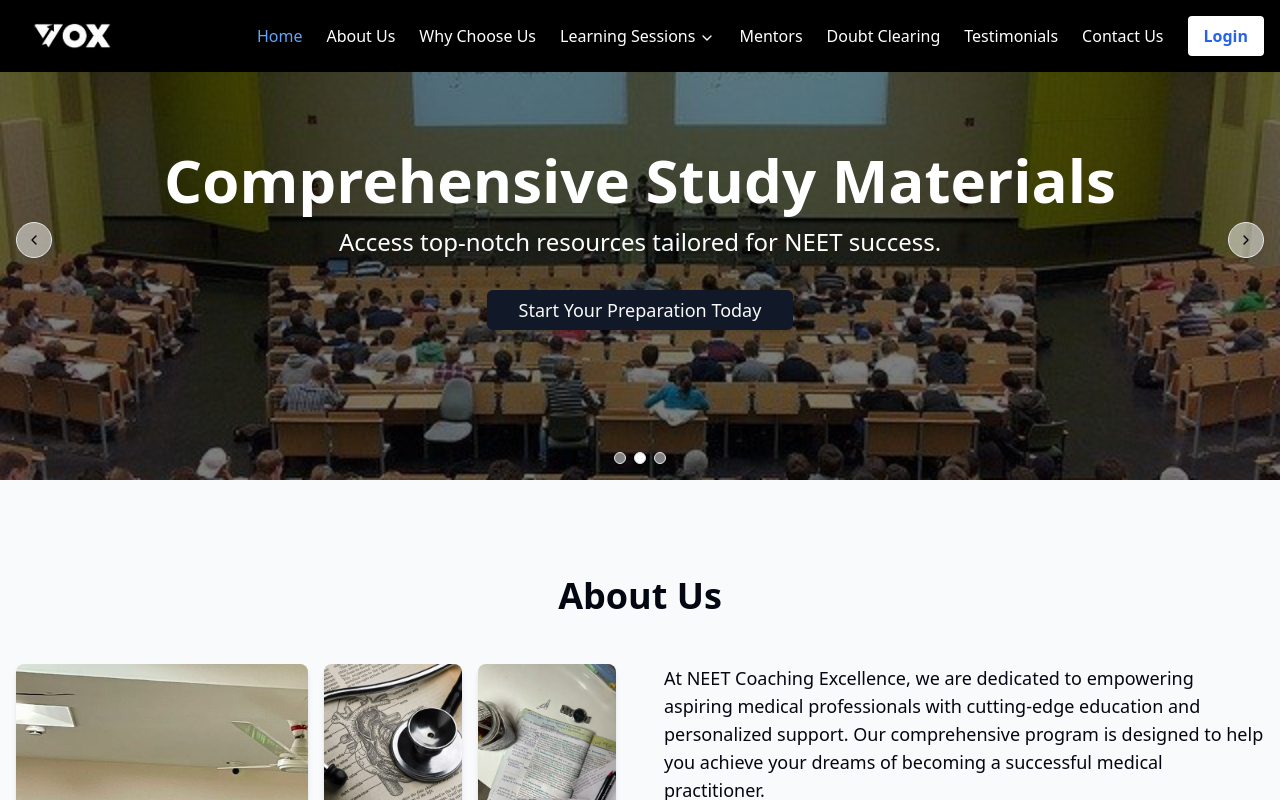
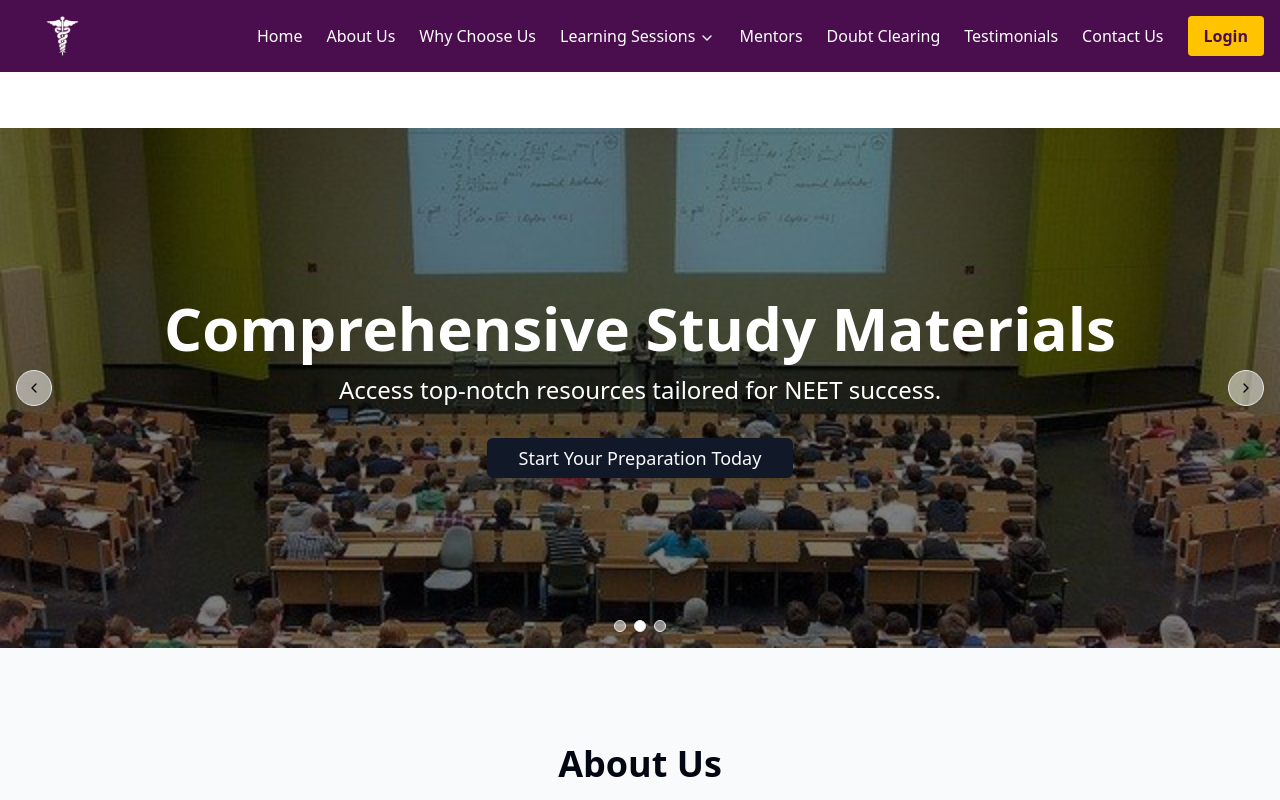
Before and after one commit to MohdAliJasim/NEETSuccessPath, a Next.js app in the folder frontend/: page / in a window 1280 px wide. Shown: the top 800 px of the page. Built offline with nearby package versions, Linux system fonts and the light colour scheme.

Commit message:
I have completed the navbar

```diff
--- a/frontend/src/components/Hero.jsx
+++ b/frontend/src/components/Hero.jsx
@@ -40,7 +40,7 @@ export default function Hero() {
   }, [])
 
   return (
-    <section className="relative h-[80vh] lg:h-[60vh] w-full overflow-hidden" id='hero'>
+    <section className="mt-32 relative h-[80vh] lg:h-[65vh] w-full overflow-hidden" id='hero'>
       {slides.map((slide, index) => (
         <div
           key={index}
--- a/frontend/src/components/Navbar.jsx
+++ b/frontend/src/components/Navbar.jsx
@@ -1,6 +1,6 @@
 'use client'
 
-import { useState, useEffect } from 'react'
+import { useState, useEffect, useRef } from 'react'
 import Link from 'next/link'
 import Image from 'next/image'
 import { ChevronDown, Menu, X } from "lucide-react"
@@ -8,6 +8,9 @@ import { ChevronDown, Menu, X } from "lucide-react"
 export default function Navbar() {
   const [isSidebarOpen, setIsSidebarOpen] = useState(false)
   const [expandedItems, setExpandedItems] = useState([])
+  const [openDropdown, setOpenDropdown] = useState(null)
+  const dropdownRef = useRef(null)
+  const timeoutRef = useRef(null)
 
   const toggleSidebar = () => {
     setIsSidebarOpen(!isSidebarOpen)
@@ -19,6 +22,22 @@ export default function Navbar() {
         ? prev.filter(item => item !== itemName)
         : [...prev, itemName]
     )
+  }
+
+  const handleDropdownOpen = (itemName) => {
+    if (timeoutRef.current) {
+      clearTimeout(timeoutRef.current)
+    }
+    setOpenDropdown(itemName)
+  }
+
+  const handleDropdownClose = () => {
+    if (timeoutRef.current) {
+      clearTimeout(timeoutRef.current)
+    }
+    timeoutRef.current = setTimeout(() => {
+      setOpenDropdown(null)
+    }, 300)
   }
 
   const navItems = [
@@ -51,10 +70,10 @@ export default function Navbar() {
           const { offsetTop, offsetHeight } = element
           if (scrollPosition >= offsetTop && scrollPosition < offsetTop + offsetHeight) {
             const link = document.querySelector(`a[href="#${section}"]`)
-            if (link) link.classList.add('text-blue-400')
+            if (link) link.classList.add('text-[#FFC300]')
           } else {
             const link = document.querySelector(`a[href="#${section}"]`)
-            if (link) link.classList.remove('text-blue-400')
+            if (link) link.classList.remove('text-[#FFC300]')
           }
         }
       })
@@ -64,28 +83,57 @@ export default function Navbar() {
     return () => window.removeEventListener('scroll', handleScroll)
   }, [])
 
+  useEffect(() => {
+    const handleClickOutside = (event) => {
+      if (dropdownRef.current && !dropdownRef.current.contains(event.target )) {
+        setOpenDropdown(null)
+      }
+    }
+
+    document.addEventListener('mousedown', handleClickOutside)
+    return () => {
+      document.removeEventListener('mousedown', handleClickOutside)
+    }
+  }, [])
+
   return (
-    <header className="bg-black text-white fixed top-0 left-0 right-0 z-50">
+    <header className="bg-[#4A0E4E] text-white fixed top-0 left-0 right-0 z-50">
       <div className="container mx-auto px-4 py-4 flex items-center justify-between">
         <div className="flex items-center space-x-4">
           <button className="lg:hidden" onClick={toggleSidebar} aria-label="Toggle menu">
             <Menu className="h-6 w-6" />
           </button>
           <Link href='/'>
-            <Image src="/images/neet-logo.png" alt="NEET Preparation Logo" width={80} height={40} />
+            <Image src="/images/neet-logo.png" alt="NEET Preparation Logo" width={61} height={40} />
           </Link>
         </div>
         <nav className="hidden lg:flex items-center space-x-6">
           {navItems.map((item, index) => (
-            <div key={index} className="relative group">
-              <Link href={item.href} className="hover:text-blue-200 transition duration-300">
+            <div
+              key={index}
+              className="relative group"
+              onMouseEnter={() => handleDropdownOpen(item.name)}
+              onMouseLeave={handleDropdownClose}
+            >
+              <Link href={item.href} className="hover:text-[#FFC300] transition duration-300">
                 {item.name}
                 {item.dropdown && <ChevronDown className="inline-block h-4 w-4 ml-1" />}
               </Link>
               {item.dropdown && (
-                <div className="absolute left-0 mt-2 w-48 bg-white rounded-md shadow-lg hidden group-hover:block z-50">
+                <div
+                  ref={dropdownRef}
+                  className={`absolute left-0 mt-2 w-48 bg-white rounded-md shadow-lg ${
+                    openDropdown === item.name ? 'block' : 'hidden'
+                  } z-50`}
+                  onMouseEnter={() => handleDropdownOpen(item.name)}
+                  onMouseLeave={handleDropdownClose}
+                >
                   {item.dropdown.map((subItem, subIndex) => (
-                    <Link key={subIndex} href={subItem.href} className="block px-4 py-2 text-sm text-gray-700 hover:bg-gray-100">
+                    <Link
+                      key={subIndex}
+                      href={subItem.href}
+                      className="block px-4 py-2 text-sm text-[#4A0E4E] hover:bg-[#E3F2FD] hover:text-[#00A896]"
+                    >
                       {subItem.name}
                     </Link>
                   ))}
@@ -93,15 +141,15 @@ export default function Navbar() {
               )}
             </div>
           ))}
-          <button className="bg-white text-blue-600 hover:bg-blue-100 font-semibold py-2 px-4 rounded transition duration-300">
+          <button className="bg-[#FFC300] text-[#4A0E4E] hover:bg-[#00A896] hover:text-white font-semibold py-2 px-4 rounded transition duration-300">
            Login
           </button>
         </nav>
       </div>
 
       {/* Mobile Sidebar */}
-      <div className={`fixed inset-y-0 left-0 z-50 w-64 bg-blue-600 transform ${isSidebarOpen ? 'translate-x-0' : '-translate-x-full'} transition-transform duration-300 ease-in-out lg:hidden`}>
-        <div className="flex justify-between items-center p-4 border-b border-blue-500">
+      <div className={`fixed inset-y-0 left-0 z-50 w-64 bg-[#4A0E4E] transform ${isSidebarOpen ? 'translate-x-0' : '-translate-x-full'} transition-transform duration-300 ease-in-out lg:hidden`}>
+        <div className="flex justify-between items-center p-4 border-b border-[#00A896]">
           <Image src="/images/neet-logo.png" alt="NEET Preparation Logo" width={80} height={40} />
           <button onClick={toggleSidebar} aria-label="Close menu">
             <X className="h-6 w-6" />
@@ -112,7 +160,7 @@ export default function Navbar() {
             <div key={index}>
               <button
                 onClick={() => item.dropdown ? toggleExpanded(item.name) : null}
-                className="flex items-center justify-between w-full text-left hover:text-blue-200 transition duration-300"
+                className="flex items-center justify-between w-full text-left hover:text-[#FFC300] transition duration-300"
               >
                 <Link href={item.href} onClick={toggleSidebar} className="block">
                   {item.name}
@@ -122,7 +170,7 @@ export default function Navbar() {
               {item.dropdown && expandedItems.includes(item.name) && (
                 <div className="pl-4 mt-2 space-y-2">
                   {item.dropdown.map((subItem, subIndex) => (
-                    <Link key={subIndex} href={subItem.href} onClick={toggleSidebar} className="block text-sm hover:text-blue-200 transition duration-300">
+                    <Link key={subIndex} href={subItem.href} onClick={toggleSidebar} className="block text-sm hover:text-[#FFC300] transition duration-300">
                       {subItem.name}
                     </Link>
                   ))}
@@ -130,7 +178,7 @@ export default function Navbar() {
               )}
             </div>
           ))}
-          <button className="w-full bg-white text-blue-600 hover:bg-blue-100 font-semibold py-2 px-4 rounded transition duration-300">
+          <button className="w-full bg-[#FFC300] text-[#4A0E4E] hover:bg-[#00A896] hover:text-white font-semibold py-2 px-4 rounded transition duration-300">
            Login
           </button>
         </nav>
--- a/frontend/src/components/Session.jsx
+++ b/frontend/src/components/Session.jsx
@@ -40,7 +40,7 @@ export default function LearningResources() {
   }
 
   return (
-    <section ref={ref} className="bg-gray-50 py-12 px-4 sm:px-6 lg:px-8" id='session'>
+    <section ref={ref} className="bg-gray-50 py-12 pt-24 px-4 sm:px-6 lg:px-8" id='session'>
       <div className="max-w-7xl mx-auto">
         <motion.h2
           initial={{ opacity: 0, y: -20 }}
```
Also changed, not shown: frontend/public/images/neet-logo.png.
